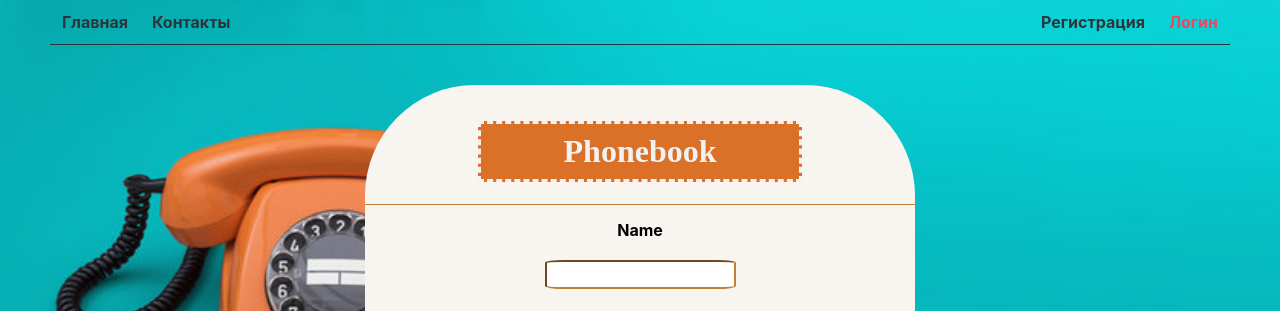
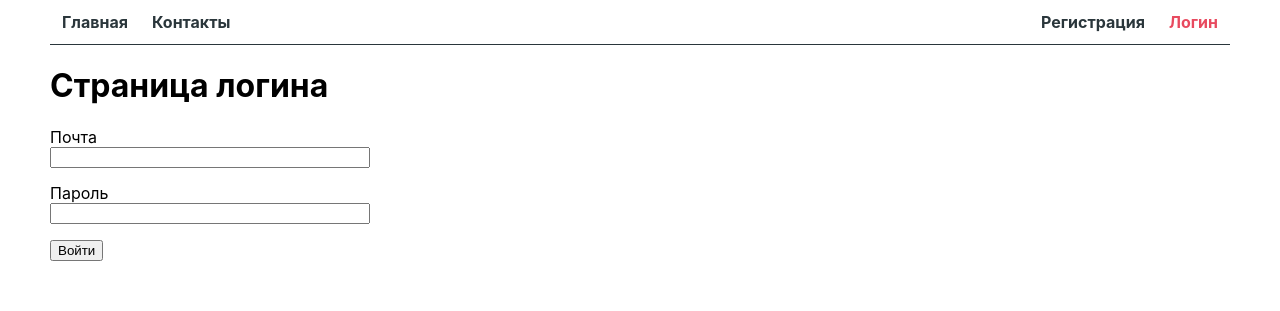
Before and after one commit to RuslanaLogosha/goit-react-hw-08-phonebook, a React (Create React App) app: page /login in a window 1280 px wide. Shown: the top 311 px of the page. Built offline with nearby package versions, Linux system fonts and the light colour scheme; no server answers.

Commit message:
adds views

```diff
--- a/package.json
+++ b/package.json
@@ -2,7 +2,6 @@
   "name": "goit-react-hw-08-phonebook",
   "version": "0.1.0",
   "private": true,
-  "homepage": "https://RuslanaLogosha.github.io/goit-react-hw-08-phonebook",
   "dependencies": {
     "@reduxjs/toolkit": "^1.5.0",
     "@testing-library/jest-dom": "^5.11.6",
@@ -27,9 +26,7 @@
     "start": "react-scripts start",
     "build": "react-scripts build",
     "test": "react-scripts test",
-    "eject": "react-scripts eject",
-    "predeploy": "npm run build",
-    "deploy": "gh-pages -d build"
+    "eject": "react-scripts eject"
   },
   "eslintConfig": {
     "extends": [
--- a/src/App.js
+++ b/src/App.js
@@ -1,16 +1,19 @@
 import { Switch, Route } from 'react-router-dom';
+import Container from './components/Container';
+import AppBar from './components/AppBar';
+import HomeView from './views/HomeView';
+import RegisterView from './views/RegisterView';
+import LoginView from './views/LoginView';
 import ContactsView from './views/ContactsView';
-import AppBar from './components/AppBar';
-import Container from './components/Container';
 
 export default function App() {
   return (
     <Container>
       <AppBar />
       <Switch>
-        {/* <Route exact path="/" component={HomeView} />
+        <Route exact path="/" component={HomeView} />
         <Route path="/register" component={RegisterView} />
-        <Route path="/login" component={LoginView} /> */}
+        <Route path="/login" component={LoginView} />
         <Route path="/" component={ContactsView} />
       </Switch>
     </Container>
--- a/src/index.css
+++ b/src/index.css
@@ -5,7 +5,7 @@ body {
     sans-serif;
   -webkit-font-smoothing: antialiased;
   -moz-osx-font-smoothing: grayscale;
-  background-image: url('/src/images/phone.jpg');
+  /* background-image: url('/src/images/phone.jpg'); */
   background-repeat: no-repeat;
   background-attachment: fixed;
   background-size: contain;
--- /dev/null
+++ b/src/views/HomeView.js
@@ -0,0 +1,28 @@
+import React from 'react';
+
+const styles = {
+  container: {
+    minHeight: 'calc(100vh - 50px)',
+    display: 'flex',
+    alignItems: 'center',
+    justifyContent: 'center',
+  },
+  title: {
+    fontWeight: 500,
+    fontSize: 48,
+    textAlign: 'center',
+  },
+};
+
+const HomeView = () => (
+  <div style={styles.container}>
+    <h1 style={styles.title}>
+      Приветственная страница нашего сервиса{' '}
+      <span role="img" aria-label="Иконка приветствия">
+        💁‍♀️
+      </span>
+    </h1>
+  </div>
+);
+
+export default HomeView;
--- /dev/null
+++ b/src/views/LoginView.js
@@ -0,0 +1,68 @@
+import { useState } from 'react';
+import { useDispatch } from 'react-redux';
+import { authOperations } from 'redux/auth';
+
+const styles = {
+  form: {
+    width: 320,
+  },
+  label: {
+    display: 'flex',
+    flexDirection: 'column',
+    marginBottom: 15,
+  },
+};
+
+export default function LoginView() {
+  const dispatch = useDispatch();
+  const [email, setEmail] = useState('');
+  const [password, setPassword] = useState('');
+
+  const handleChange = ({ target: { name, value } }) => {
+    switch (name) {
+      case 'email':
+        return setEmail(value);
+      case 'password':
+        return setPassword(value);
+      default:
+        return;
+    }
+  };
+
+  const handleSubmit = e => {
+    e.preventDefault();
+    dispatch(authOperations.logIn({ email, password }));
+    setEmail('');
+    setPassword('');
+  };
+
+  return (
+    <div>
+      <h1>Страница логина</h1>
+
+      <form onSubmit={handleSubmit} style={styles.form} autoComplete="off">
+        <label style={styles.label}>
+          Почта
+          <input
+            type="email"
+            name="email"
+            value={email}
+            onChange={handleChange}
+          />
+        </label>
+
+        <label style={styles.label}>
+          Пароль
+          <input
+            type="password"
+            name="password"
+            value={password}
+            onChange={handleChange}
+          />
+        </label>
+
+        <button type="submit">Войти</button>
+      </form>
+    </div>
+  );
+}
--- /dev/null
+++ b/src/views/RegisterView.js
@@ -0,0 +1,77 @@
+import { useState } from 'react';
+import { useDispatch } from 'react-redux';
+import { authOperations } from 'redux/auth';
+
+const styles = {
+  form: {
+    width: 320,
+  },
+  label: {
+    display: 'flex',
+    flexDirection: 'column',
+    marginBottom: 15,
+  },
+};
+
+export default function RegisterView() {
+  const dispatch = useDispatch();
+  const [name, setName] = useState('');
+  const [email, setEmail] = useState('');
+  const [password, setPassword] = useState('');
+
+  const handleChange = ({ target: { name, value } }) => {
+    switch (name) {
+      case 'name':
+        return setName(value);
+      case 'email':
+        return setEmail(value);
+      case 'password':
+        return setPassword(value);
+      default:
+        return;
+    }
+  };
+
+  const handleSubmit = e => {
+    e.preventDefault();
+    dispatch(authOperations.register({ name, email, password }));
+    setName('');
+    setEmail('');
+    setPassword('');
+  };
+
+  return (
+    <div>
+      <h1>Страница регистрации</h1>
+
+      <form onSubmit={handleSubmit} style={styles.form} autoComplete="off">
+        <label style={styles.label}>
+          Имя
+          <input type="text" name="name" value={name} onChange={handleChange} />
+        </label>
+
+        <label style={styles.label}>
+          Почта
+          <input
+            type="email"
+            name="email"
+            value={email}
+            onChange={handleChange}
+          />
+        </label>
+
+        <label style={styles.label}>
+          Пароль
+          <input
+            type="password"
+            name="password"
+            value={password}
+            onChange={handleChange}
+          />
+        </label>
+
+        <button type="submit">Зарегистрироваться</button>
+      </form>
+    </div>
+  );
+}
```
